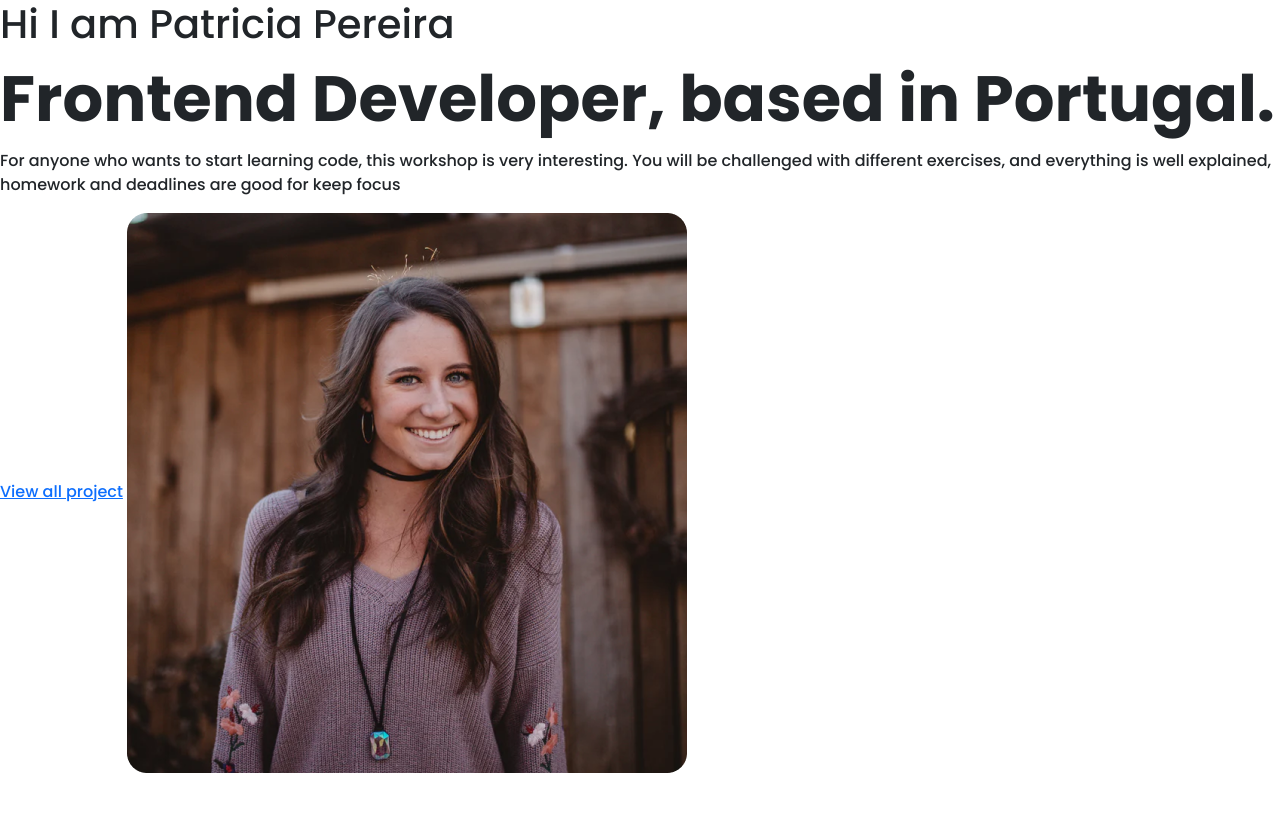
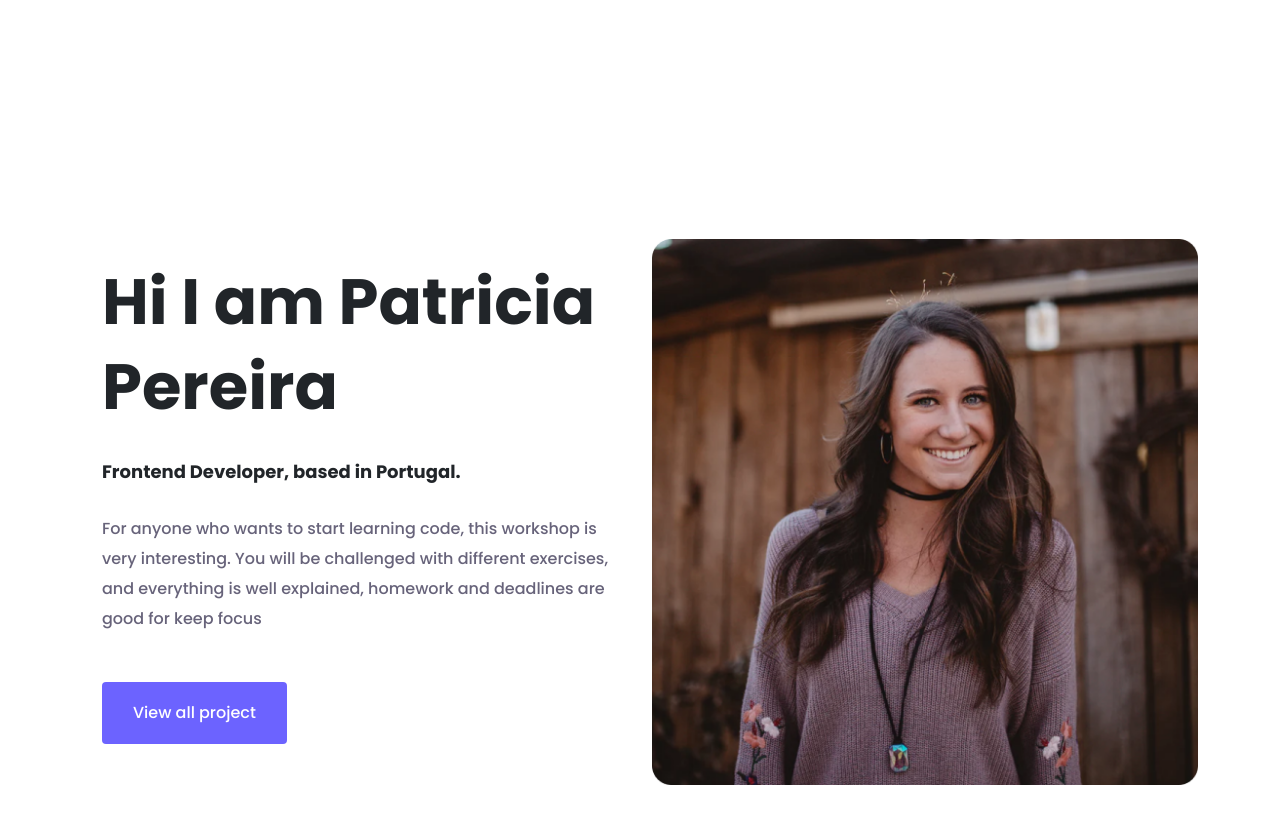
Before and after one commit to Rin1109/portfolio-project-test, a plain HTML site: page about.html in a window 1280 px wide. Before the commit the page ends 800 px from the top, so only its background shows below. Drawn offline with nearby package versions, Linux system fonts and the light colour scheme; a web font is replaced by a local one.

Commit message:
Added a new content to about html

```diff
--- a/about.html
+++ b/about.html
@@ -16,10 +16,20 @@
    <script src="https://kit.fontawesome.com/dabdb009d7.js" crossorigin="anonymous"></script>
 </head>
 <body>
-   <h1>Hi I am Patricia Pereira</h1>
-   <h2>Frontend Developer, based in Portugal.</h2>
-   <p>For anyone who wants to start learning code, this workshop is very interesting. You will be challenged  with different exercises, and everything is well explained, homework and deadlines are good for keep focus</p>
-   <a href="">View all project</a>
-   <img src="img/Patricia.png" alt="">
+   <div class="about-section container">
+      <div class="row">
+         <div class="col-md-6">
+            <div class="about-section-content">
+               <h1>Hi I am Patricia Pereira</h1>
+               <h2>Frontend Developer, based in Portugal.</h2>
+               <p>For anyone who wants to start learning code, this workshop is very interesting. You will be challenged  with different exercises, and everything is well explained, homework and deadlines are good for keep focus</p>
+               <a href="" class="btn btn-branding mb-5">View all project</a>
+            </div>
+         </div>
+         <div class="col-md-6">
+            <img src="img/Patricia.png" alt="" class="img-fluid">
+         </div>
+      </div>
+   </div>
 </body>
 </html>
--- a/style/portfolio.css
+++ b/style/portfolio.css
@@ -13,6 +13,37 @@ body {
    background-color:var(--second-color);
    text-align: center;
    padding: 160px 20px;
+}
+
+.about-section h1 {
+   font-style: normal;
+   font-weight: 700;
+   font-size: 64px;
+   line-height: 85px;
+}
+
+.about-section h2 {
+   font-family: 'Poppins';
+   font-style: normal;
+   font-weight: 700;
+   font-size: 18px;
+   line-height: 27px;
+   margin-top: 29px;
+}
+
+.about-section p {
+   font-family: 'Poppins';
+   font-style: normal;
+   font-weight: 400;
+   font-size: 16px;
+   line-height: 30px;
+   color: rgba(39, 33, 66, 0.7);
+   margin-top: 29px;
+   margin-bottom: 48px;
+}
+
+.about-section-content {
+   padding: 259px 20px;
 }
 
 .hero p {
@@ -60,9 +91,20 @@ h2 {
    padding: 18px 30px;
 }
 
+.btn-branding {
+   background-color: var(--branding-color);
+   border-radius: 4px;
+   color: white;
+   padding: 18px 30px;
+}
+
 img {
    width: 560px;
    height: 560px;
+}
+
+.img-fluid {
+   padding-top: 239px;
 }
 
 .poject-description {
@@ -88,3 +130,15 @@ img {
       padding: 20px !important;
    }
 }
+
+@media (max-width: 767px) {
+
+   .img-fluid {
+      padding: 0px;
+   }
+
+   .about-section-content {
+      padding-bottom: 10px;
+      text-align: center;
+   }
+}
```
